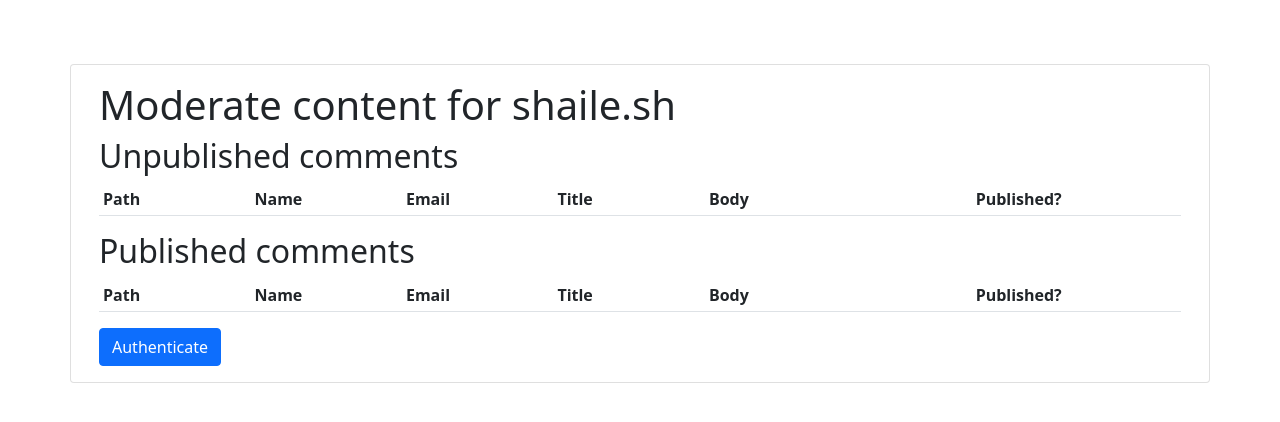
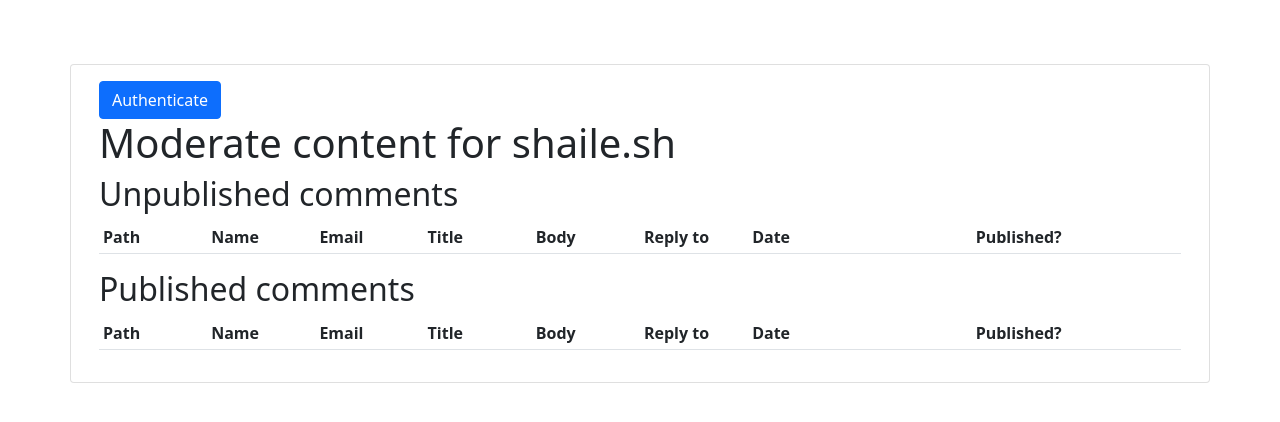
Before and after one commit to svasandani/shaile.sh-comments, a website: page website/index.html in a window 1280 px wide. Drawn offline with nearby package versions, Linux system fonts and the light colour scheme; files that its build step writes are made by us from their sources; files whose address does not match are found by name.

Commit message:
Add dates and replyTo

```diff
--- a/website/index.html
+++ b/website/index.html
@@ -11,6 +11,10 @@
 <body class="d-flex align-items-center">
     <main class="container card">
         <div class="card-body">
+            <!-- Button trigger modal -->
+            <button type="button" class="btn btn-primary" data-bs-toggle="modal" data-bs-target="#authModal">
+                Authenticate
+            </button>
             <h1>Moderate content for shaile.sh</h1>
             <h2>
                 Unpublished comments
@@ -24,6 +28,8 @@
                             <th>Email</th>
                             <th>Title</th>
                             <th>Body</th>
+                            <th>Reply to</th>
+                            <th>Date</th>
                             <th class="button-col">Published?</th>
                         </tr>
                     </thead>
@@ -41,15 +47,13 @@
                             <th>Email</th>
                             <th>Title</th>
                             <th>Body</th>
+                            <th>Reply to</th>
+                            <th>Date</th>
                             <th class="button-col">Published?</th>
                         </tr>
                     </thead>
                 </table>
             </div>
-            <!-- Button trigger modal -->
-            <button type="button" class="btn btn-primary" data-bs-toggle="modal" data-bs-target="#authModal">
-                Authenticate
-            </button>
         </div>
     </main>
 
--- a/website/index.js
+++ b/website/index.js
@@ -12,6 +12,8 @@
   <td>${data.email}</td>
   <td>${data.title}</td>
   <td>${data.body}</td>
+  <td>${data.replyTo}</td>
+  <td>${data.date}</td>
   <td class="button-col">
     <div class="input-group">
       <button type="button" class="btn btn-primary pub-button" data-id="${data._id}" data-action="${data.published ? `unpublish"> Unpublish` : `publish"> Publish`}
```
Also changed, not shown: api.js (+5 -2 lines).
